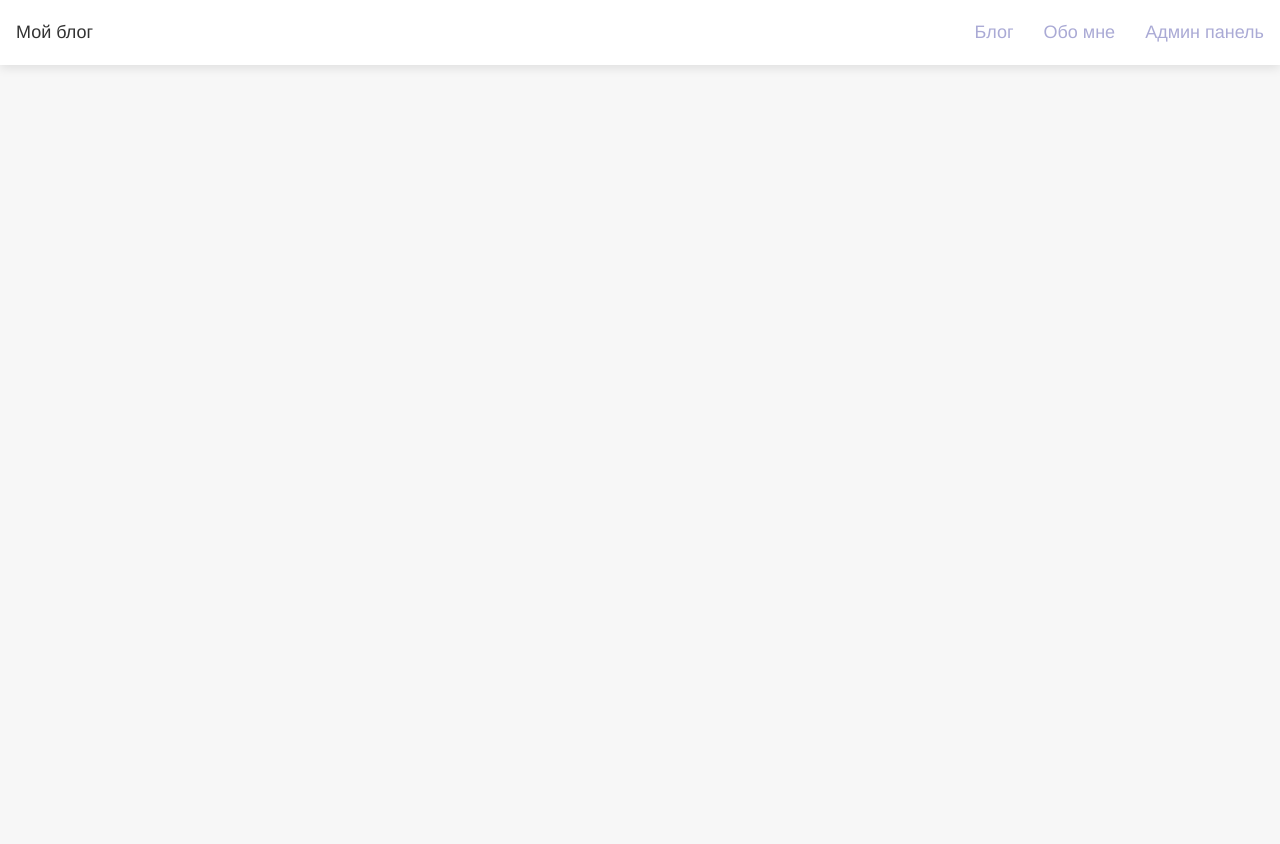
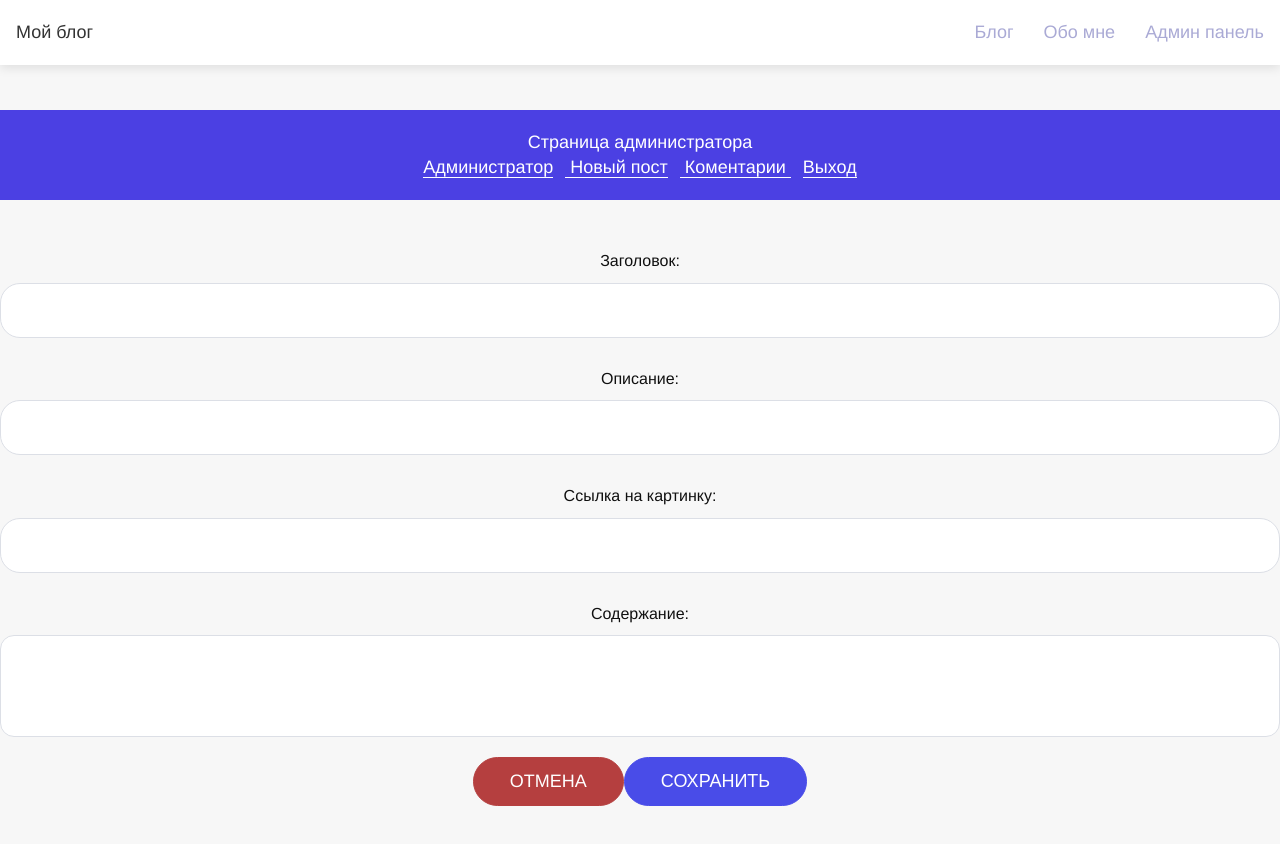
Before and after one commit to RomanIgorevich/blog-on-nuxt, a Nuxt app: page /admin/new-post in a window 1280 px wide. Shown: the top 844 px of the page. Before the commit the page ends 800 px from the top, so only its background shows below. Built offline with nearby package versions, Linux system fonts and the light colour scheme.

Commit message:
Новая статья

```diff
--- /dev/null
+++ b/components/Admin/NewPostFrom.vue
@@ -0,0 +1,46 @@
+<template>
+  <section class="new-post">
+    <div class="container">
+      <form @submit.prevent>
+        <AppInput v-model="post.title">Заголовок:</AppInput>
+        <AppInput v-model="post.descr">Описание:</AppInput>
+        <AppInput v-model="post.img">Ссылка на картинку:</AppInput>
+        <AppTextAria v-model="post.content">Содержание:</AppTextAria>
+        <div class="controls">
+          <div class="btn btnDanger" @click="cancel">Отмена</div>
+          <AppButton @click="onSubmit">Сохранить</AppButton>
+        </div>
+      </form>
+    </div>
+  </section>
+</template>
+
+<script>
+export default {
+  data() {
+    return {
+      post: {
+        title: "",
+        descr: "",
+        img: "",
+        content: "",
+      },
+    };
+  },
+  methods: {
+    cancel() {
+      this.$router.push("/admin/");
+    },
+    onSubmit() {
+      this.$emit("submit", this.post);
+    },
+  },
+};
+</script>
+
+<style lang="scss" scoped>
+.controls {
+  text-align: center;
+  margin: 20px 0;
+}
+</style>
--- a/components/UI/Controls/TextAria.vue
+++ b/components/UI/Controls/TextAria.vue
@@ -1,10 +1,7 @@
 <template>
   <div class="control">
     <label><slot /></label>
-    <textarea
-      :value="value"
-      @input="$emit('input', $event.target.value)"
-    ></textarea>
+    <textarea :value="value" @input="$emit('input', $event.target.value)" />
   </div>
 </template>
 
--- /dev/null
+++ b/pages/admin/new-post/index.vue
@@ -0,0 +1,18 @@
+<template>
+  <NewPostFrom @submit="onSubmit" />
+</template>
+
+<script>
+import NewPostFrom from "@/components/Admin/NewPostFrom.vue";
+export default {
+  components: {
+    NewPostFrom,
+  },
+  layout: "admin",
+  methods: {
+    onSubmit(post) {
+      console.log(post);
+    },
+  },
+};
+</script>
```
